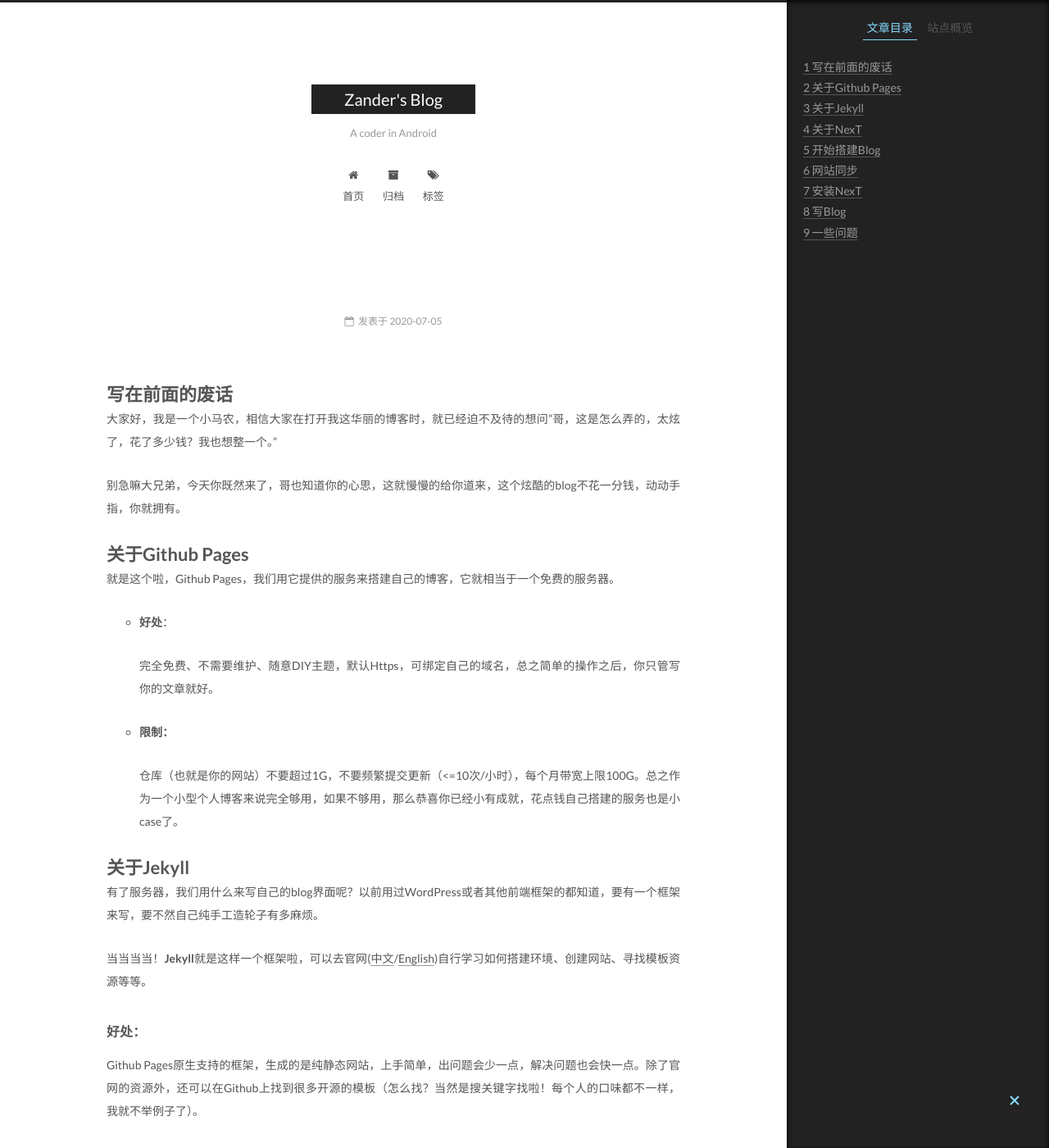
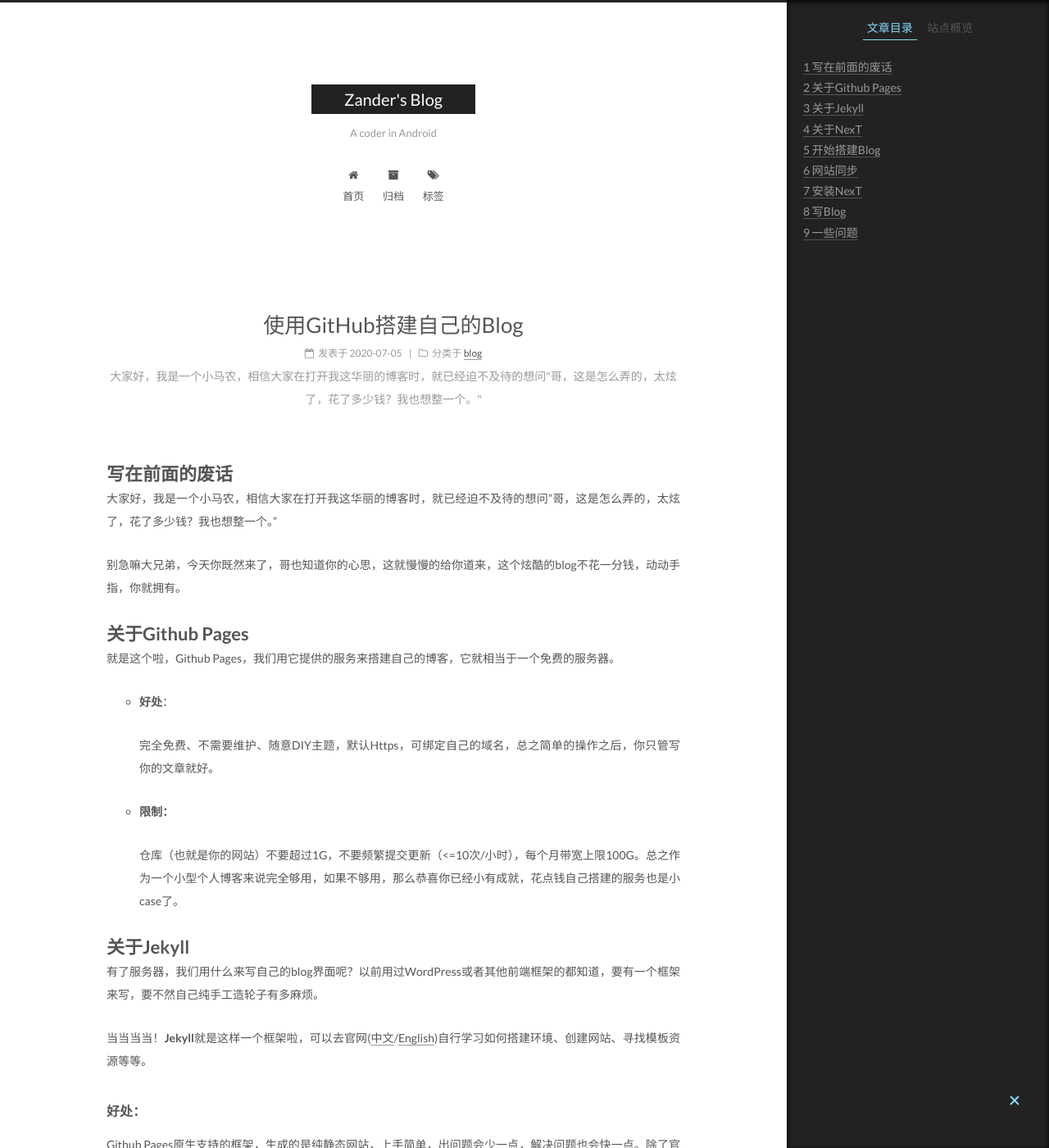
Before and after one commit to Zander2014/Zander2014.github.io, a Jekyll site: the page built from _posts/2020-07-05-使用GitHub搭建自己的Blog.md, in a window 1280 px wide and 1400 px high. Shown: the whole window at 82% size. Built offline with Jekyll 4.4.1, drawn with Linux system fonts in a browser that asks for light colours; part of the change alters nothing that is shown.

Commit message:
no message

```diff
--- a/_posts/2020-07-05-使用GitHub搭建自己的Blog.md
+++ b/_posts/2020-07-05-使用GitHub搭建自己的Blog.md
@@ -1,8 +1,6 @@
 ---
 title: 使用GitHub搭建自己的Blog
 description: 大家好，我是一个小马农，相信大家在打开我这华丽的博客时，就已经迫不及待的想问"哥，这是怎么弄的，太炫了，花了多少钱？我也想整一个。"
-
-别急嘛大兄弟，今天你既然来了，哥也知道你的心思，这就慢慢的给你道来，这个炫酷的blog不花一分钱，动动手指，你就拥有。
 categories:
  - blog
 tags:
```
